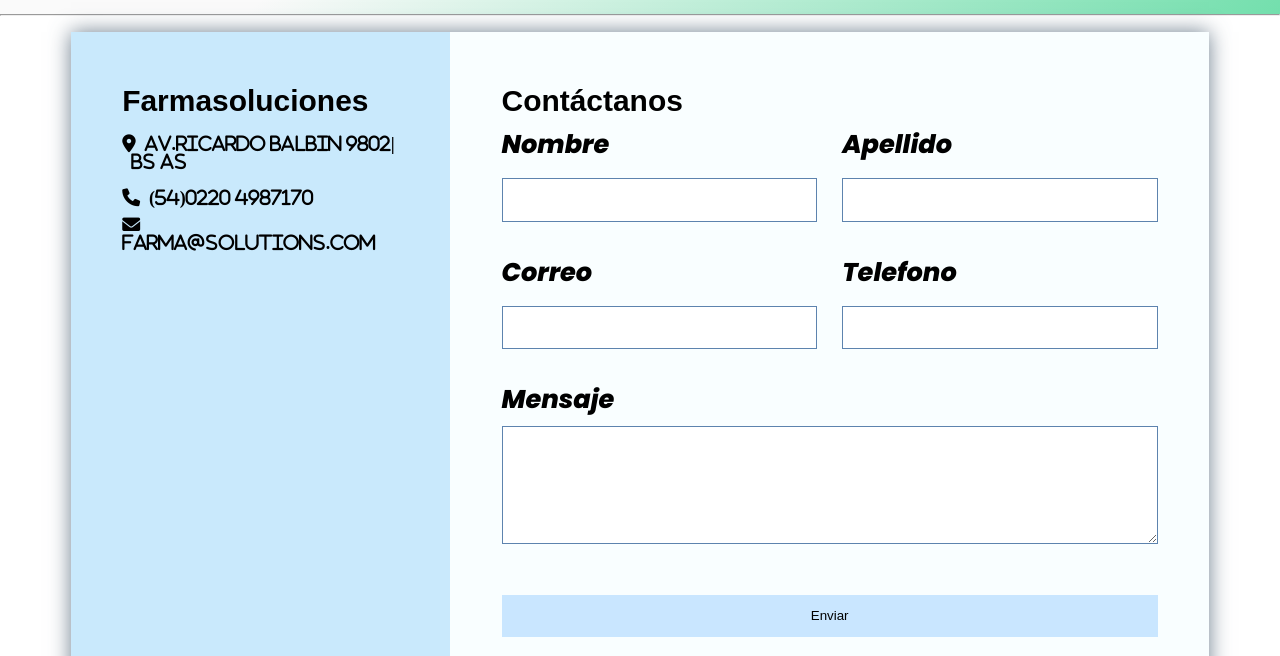
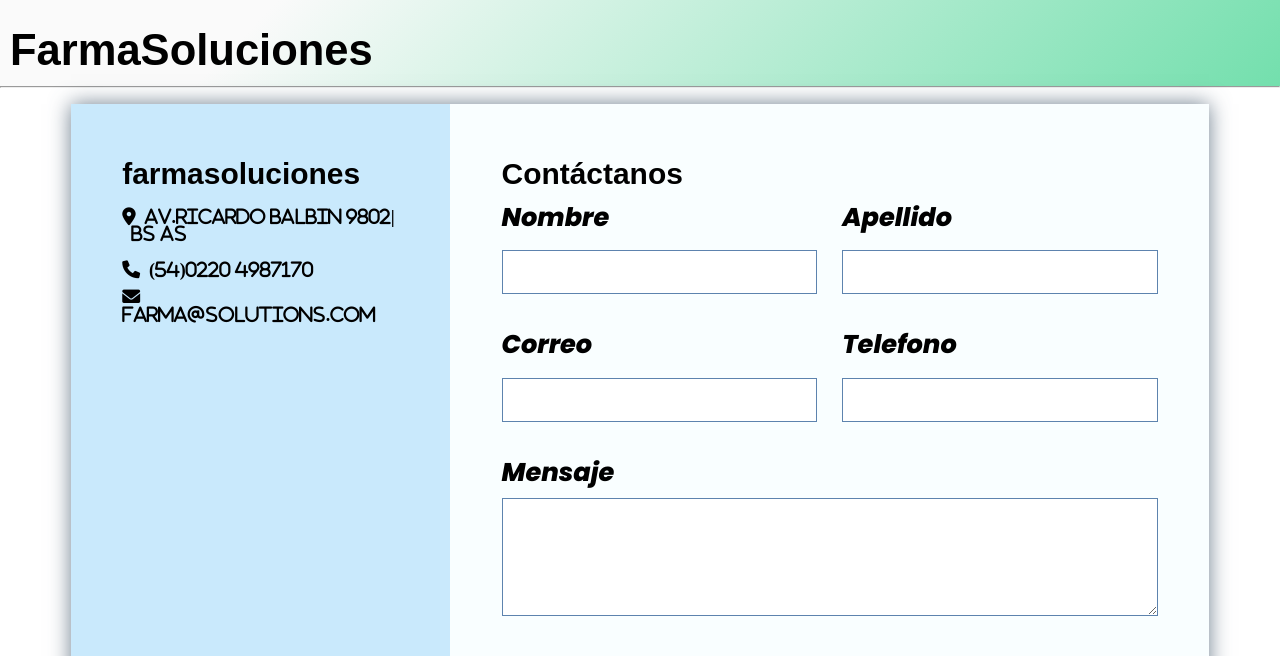
Before and after one commit to eliasquirog/proyectoFinal, a plain HTML site: page pages/contactos.html in a window 1280 px wide. Shown: the part 103-759 px from the top of the page. Drawn offline with nearby package versions, Linux system fonts and the light colour scheme; files whose address does not match are found by name.

Commit message:
agregue animacion a h3

```diff
--- a/pages/contactos.html
+++ b/pages/contactos.html
@@ -10,12 +10,15 @@
     <!--Fontawesome-->
     <link rel="stylesheet" href="https://cdnjs.cloudflare.com/ajax/libs/font-awesome/6.0.0/css/all.min.css">
     <link rel="stylesheet" href="../css/style.css">
+    <link rel="stylesheet" href="https://cdnjs.cloudflare.com/ajax/libs/animate.css/4.1.1/animate.min.css">
+    <link href="https://cdnjs.cloudflare.com/ajax/libs/font-awesome/5.13.0/css/all.min.css" rel="stylesheet">
 </head>
 <body>
 
     <header><!--encabezado-->
         <div class="fondo">
         <img src="imagenes/simbolo_do_curso_de_farmacia_bordado_146_1_20180719213728.webp"width="100" alt="simbolo de farmacia">
+        <h1 class="centrar animate__animated animate__backInDown">FarmaSoluciones</h1>
         </div>
         <hr>
     </header>
@@ -23,7 +26,7 @@
     <div class="container">
         <div class="pharma-container">
             <div class="company-info">
-                <h3>Farmasoluciones</h3>
+                <h3 class="animate_animated animate_bounce">farmasoluciones</h3>
                 <ul class="pharma-text">
                     <li><i class="fa-solid fa-location-dot">&nbsp Av.Ricardo Balbin 9802|&nbsp Bs As</i></li>
                     <li><i class="fa-solid fa-phone">&nbsp (54)0220 4987170</i></li>
```
